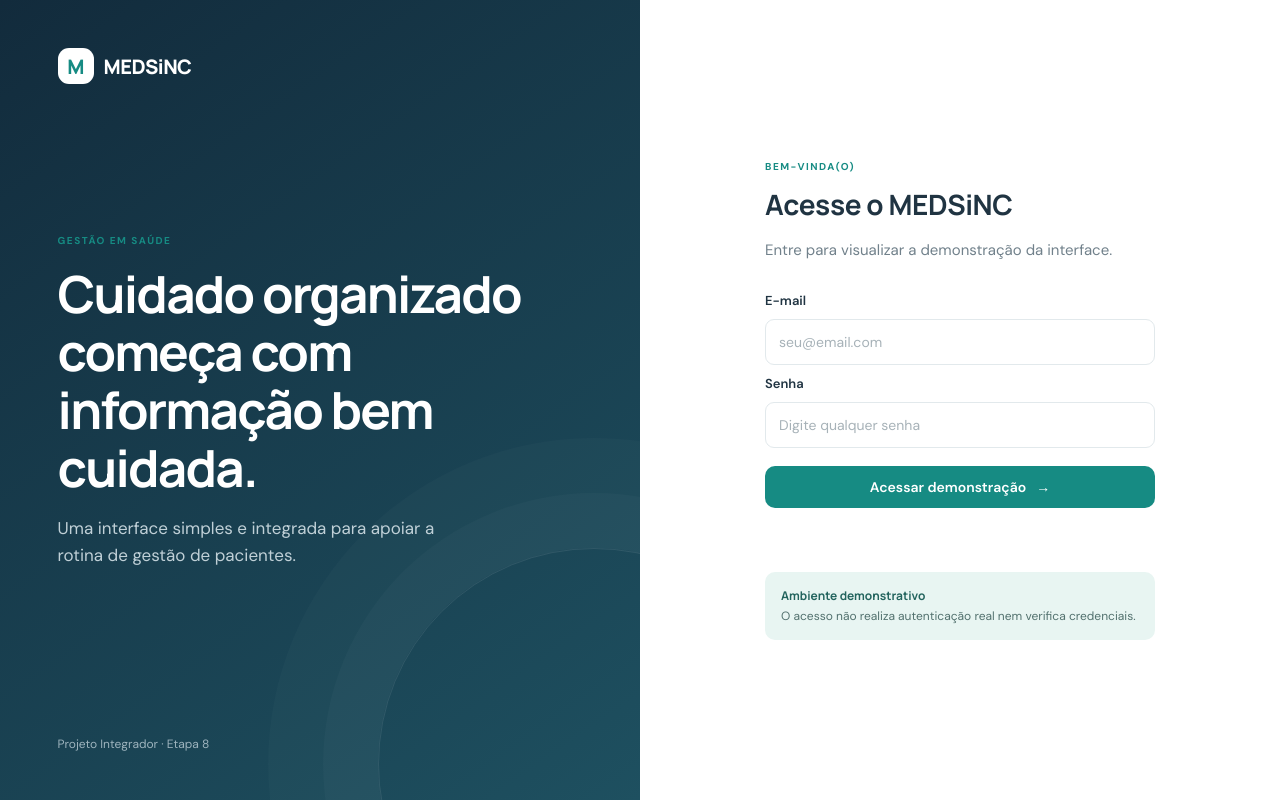
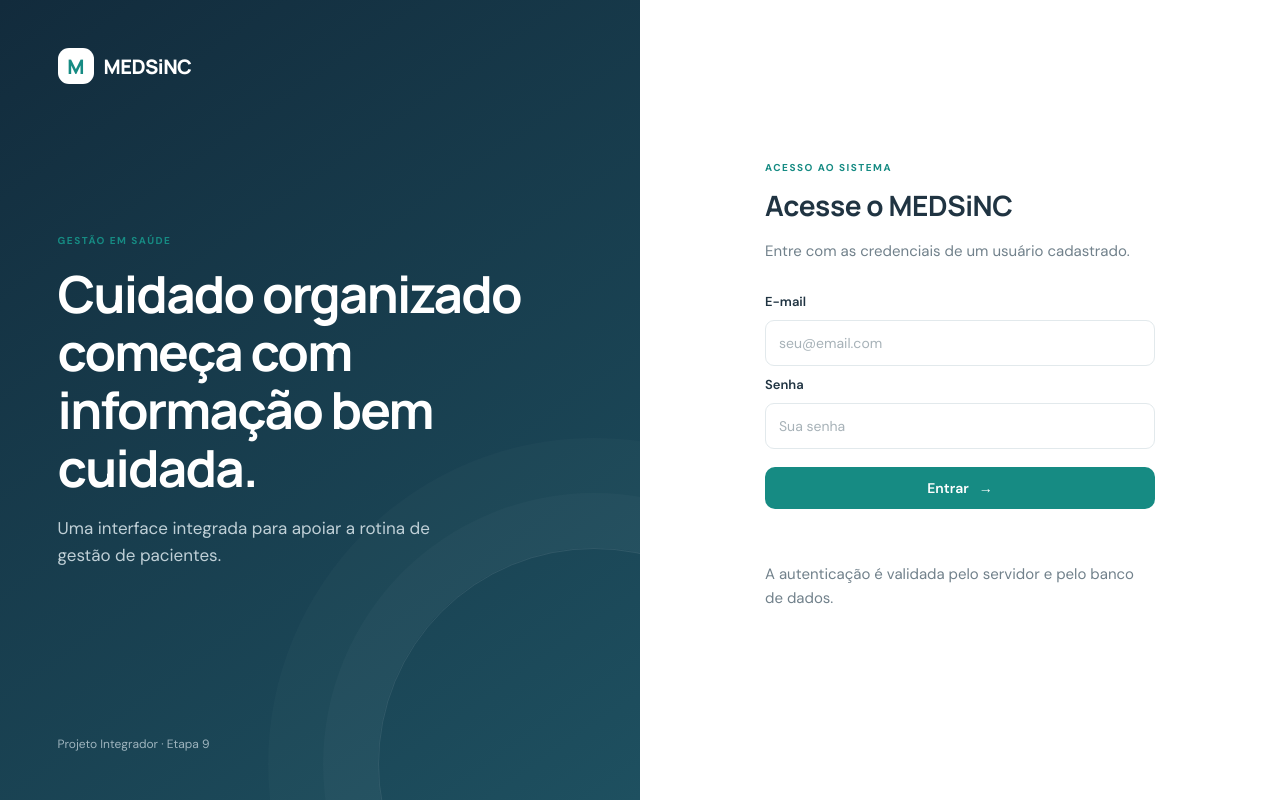
Before and after one commit to AnaClaraCruz1/medsinc-web-integrado, a Spring Boot app: page / in a window 1280 px wide. Run offline with Spring Boot 4, Linux system fonts and the light colour scheme.

Commit message:
feat(web): replace demo login copy with real authentication

```diff
--- a/src/main/resources/static/index.html
+++ b/src/main/resources/static/index.html
@@ -3,8 +3,8 @@
 <head>
   <meta charset="UTF-8">
   <meta name="viewport" content="width=device-width, initial-scale=1.0">
-  <meta name="description" content="MEDSiNC — interface web demonstrativa para gestão de pacientes.">
-    <meta name="author" content="Ana Clara Cruz">
+  <meta name="description" content="MEDSiNC — aplicação web integrada para gestão de pacientes.">
+  <meta name="author" content="Ana Clara Cruz">
   <title>Acesso | MEDSiNC</title>
   <link rel="stylesheet" href="assets/css/styles.css">
 </head>
@@ -15,24 +15,24 @@
       <div class="brand-message">
         <span class="eyebrow">GESTÃO EM SAÚDE</span>
         <h1>Cuidado organizado começa com informação bem cuidada.</h1>
-        <p>Uma interface simples e integrada para apoiar a rotina de gestão de pacientes.</p>
+        <p>Uma interface integrada para apoiar a rotina de gestão de pacientes.</p>
       </div>
-      <span class="login-footnote">Projeto Integrador · Etapa 8</span>
+      <span class="login-footnote">Projeto Integrador · Etapa 9</span>
     </section>
     <section class="login-panel">
       <div class="login-card">
-        <span class="eyebrow">BEM-VINDA(O)</span>
+        <span class="eyebrow">ACESSO AO SISTEMA</span>
         <h2>Acesse o MEDSiNC</h2>
-        <p class="muted">Entre para visualizar a demonstração da interface.</p>
+        <p class="muted">Entre com as credenciais de um usuário cadastrado.</p>
         <form id="login-form" class="form-stack">
           <label for="login-email">E-mail</label>
           <input id="login-email" name="email" type="email" placeholder="seu@email.com" autocomplete="username" required>
           <label for="login-password">Senha</label>
-          <input id="login-password" name="password" type="password" placeholder="Digite qualquer senha" autocomplete="current-password" required>
-          <button class="button button-primary button-full" type="submit">Acessar demonstração <span aria-hidden="true">→</span></button>
-          <p id="login-feedback" class="form-feedback" role="status"></p>
+          <input id="login-password" name="password" type="password" placeholder="Sua senha" autocomplete="current-password" required>
+          <button class="button button-primary button-full" type="submit">Entrar <span aria-hidden="true">→</span></button>
+          <p id="login-feedback" class="form-feedback" role="status" aria-live="polite"></p>
         </form>
-        <div class="demo-note"><strong>Ambiente demonstrativo</strong><br>O acesso não realiza autenticação real nem verifica credenciais.</div>
+        <p class="muted">A autenticação é validada pelo servidor e pelo banco de dados.</p>
       </div>
     </section>
   </main>
```
